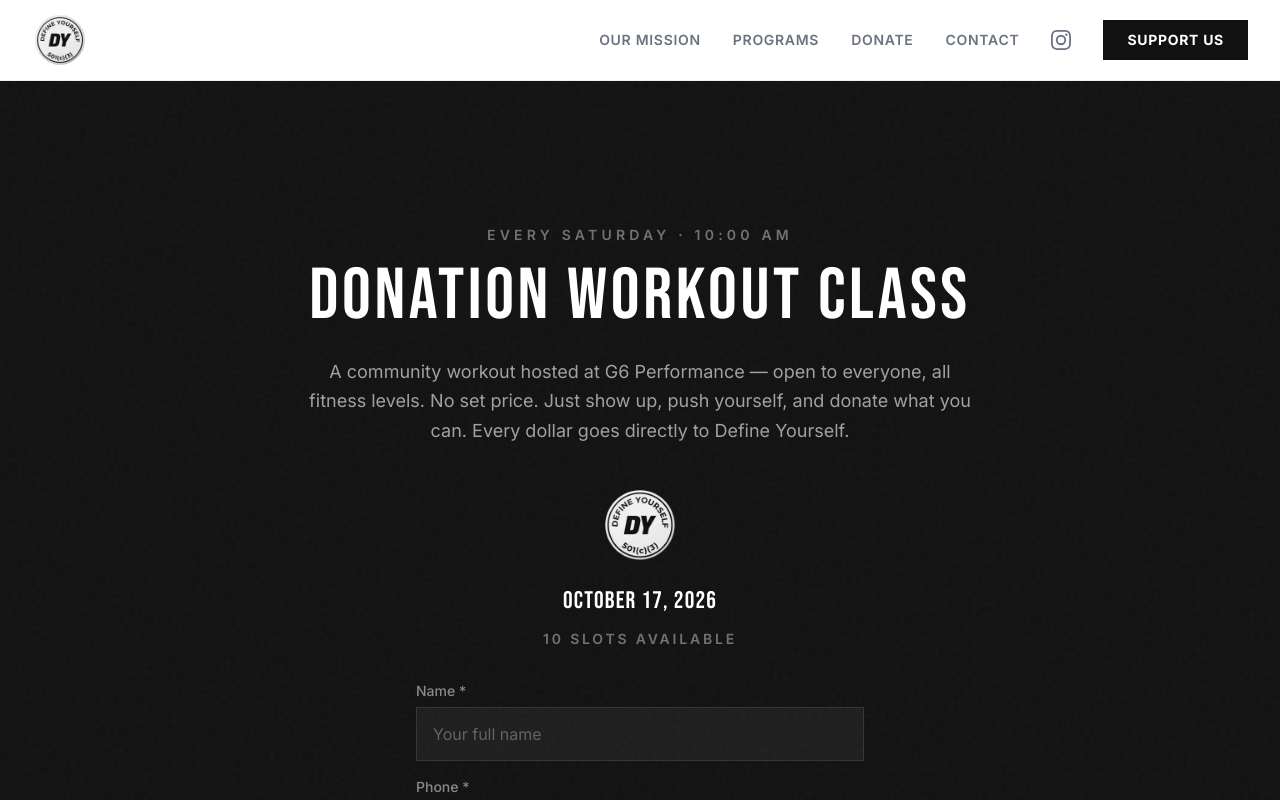
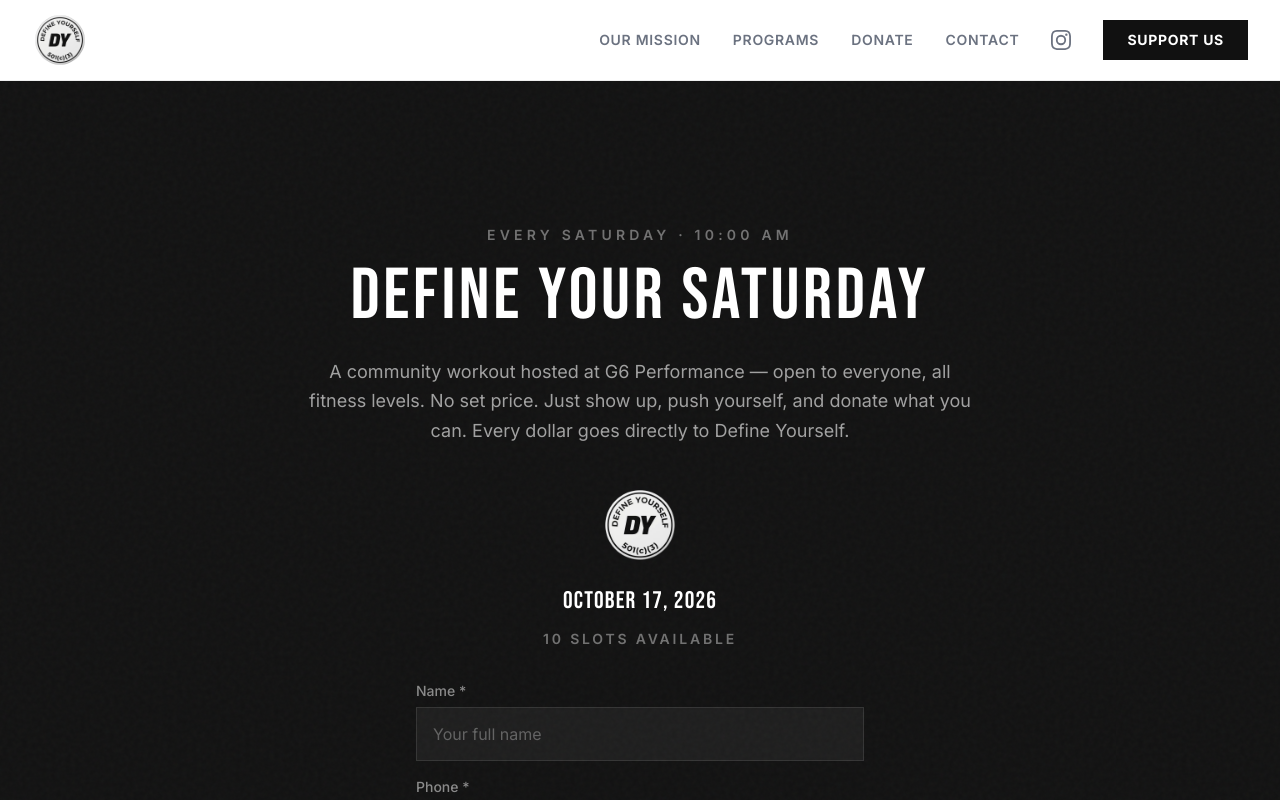
Before and after one commit to G6perform/defineyourself, a Next.js app: page /donation-workout in a window 1280 px wide. Shown: the top 800 px of the page. Built offline with nearby package versions, Linux system fonts and the light colour scheme.

Commit message:
Rename to Define Your Saturday

```diff
--- a/src/app/donation-workout/page.tsx
+++ b/src/app/donation-workout/page.tsx
@@ -2,7 +2,7 @@
 import HeroSignup from "./HeroSignup";
 
 export const metadata = {
-  title: "Donation Workout Class | Define Yourself Inc.",
+  title: "Define Your Saturday | Define Yourself Inc.",
   description:
     "Join us every Saturday at 10 AM at G6 Performance for a community workout. Donate what you can — every dollar funds training and development for student athletes who need it most.",
 };
@@ -17,7 +17,7 @@
             Every Saturday &middot; 10:00 AM
           </p>
           <h1 className="font-display text-5xl md:text-7xl tracking-wider mb-6">
-            DONATION WORKOUT CLASS
+            DEFINE YOUR SATURDAY
           </h1>
           <p className="text-white/60 text-lg leading-relaxed max-w-2xl mx-auto mb-10">
             A community workout hosted at G6 Performance — open to everyone, all fitness levels.
```
